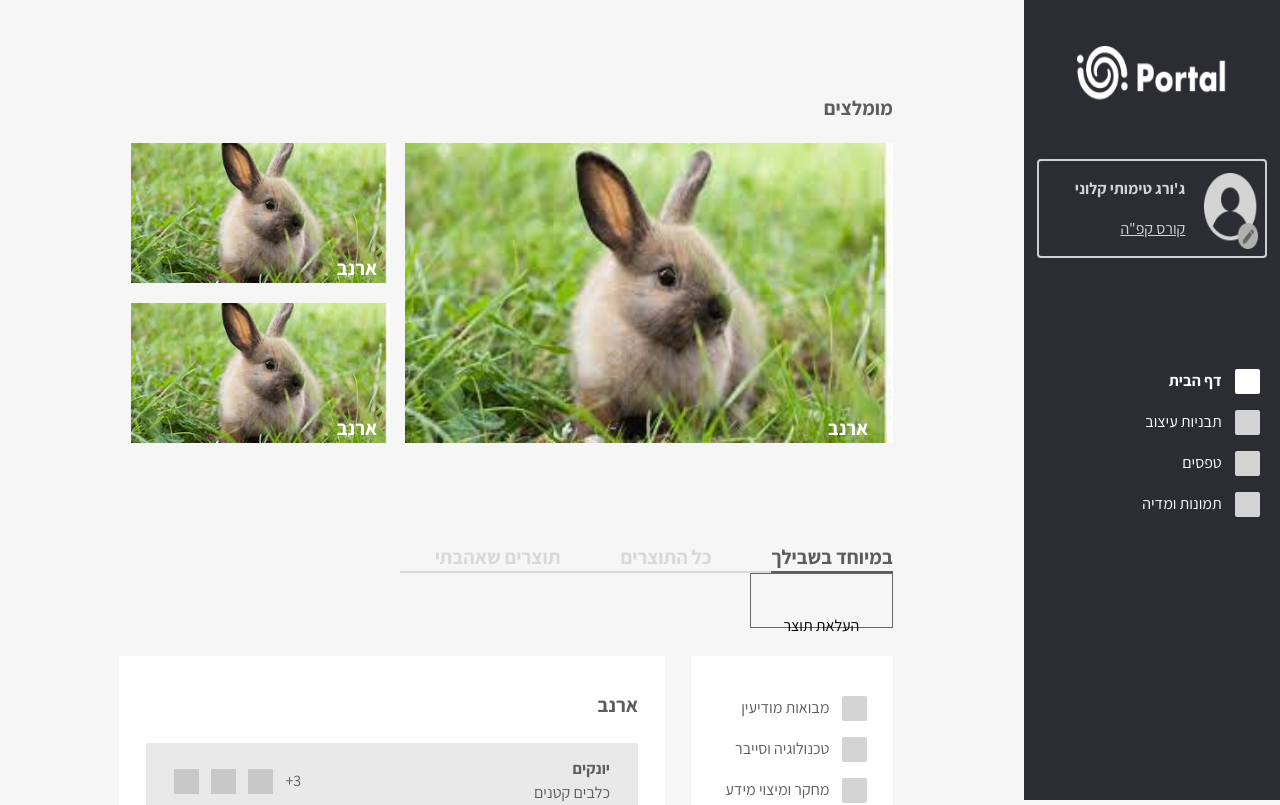
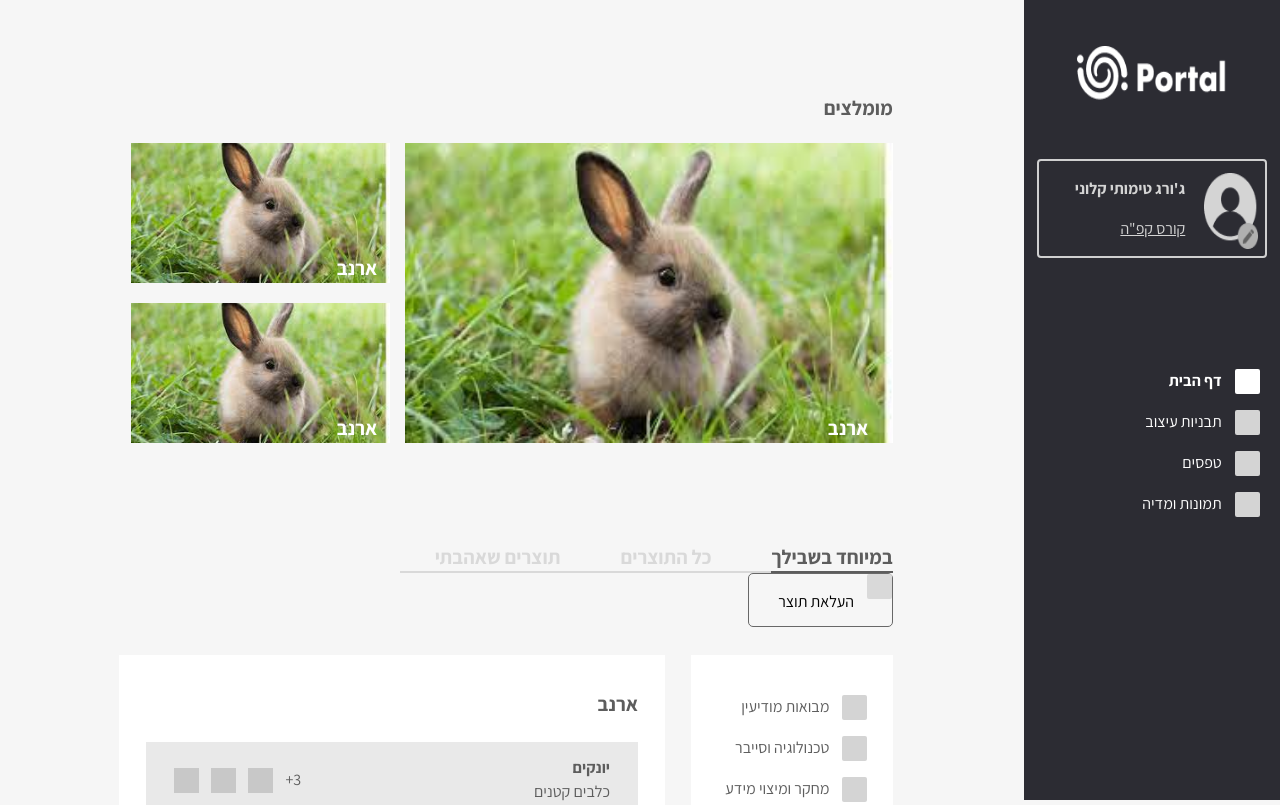
Before and after one commit to 50yearskippur/portalClient, a React (Create React App) app: page / in a window 1280 px wide. Shown: the top 805 px of the page. Built offline with nearby package versions, Linux system fonts and the light colour scheme.

Commit message:
added feature/design-home

```diff
--- a/src/components/Button/Button.css
+++ b/src/components/Button/Button.css
@@ -6,7 +6,9 @@
 
 .button {
   border: 1px solid #686868;
-  width: 11vw;
-  height: 6.7vh;
+  width: 11.13vw;
+  height: 6.6vh;
+  border-radius: 5px;
+  display: flex;
   /* padding-top: 0; */
 }
--- a/src/components/Button/Button.jsx
+++ b/src/components/Button/Button.jsx
@@ -3,7 +3,7 @@ import "./Button.css";
 const Button = ({ text }) => {
   return (
     <div className="button">
-      <img />
+      <div className="rectangle" style={{ backgroundColor: "#D9D9D9" }} />
       <p className="text-button">{text}</p>
     </div>
   );
```
